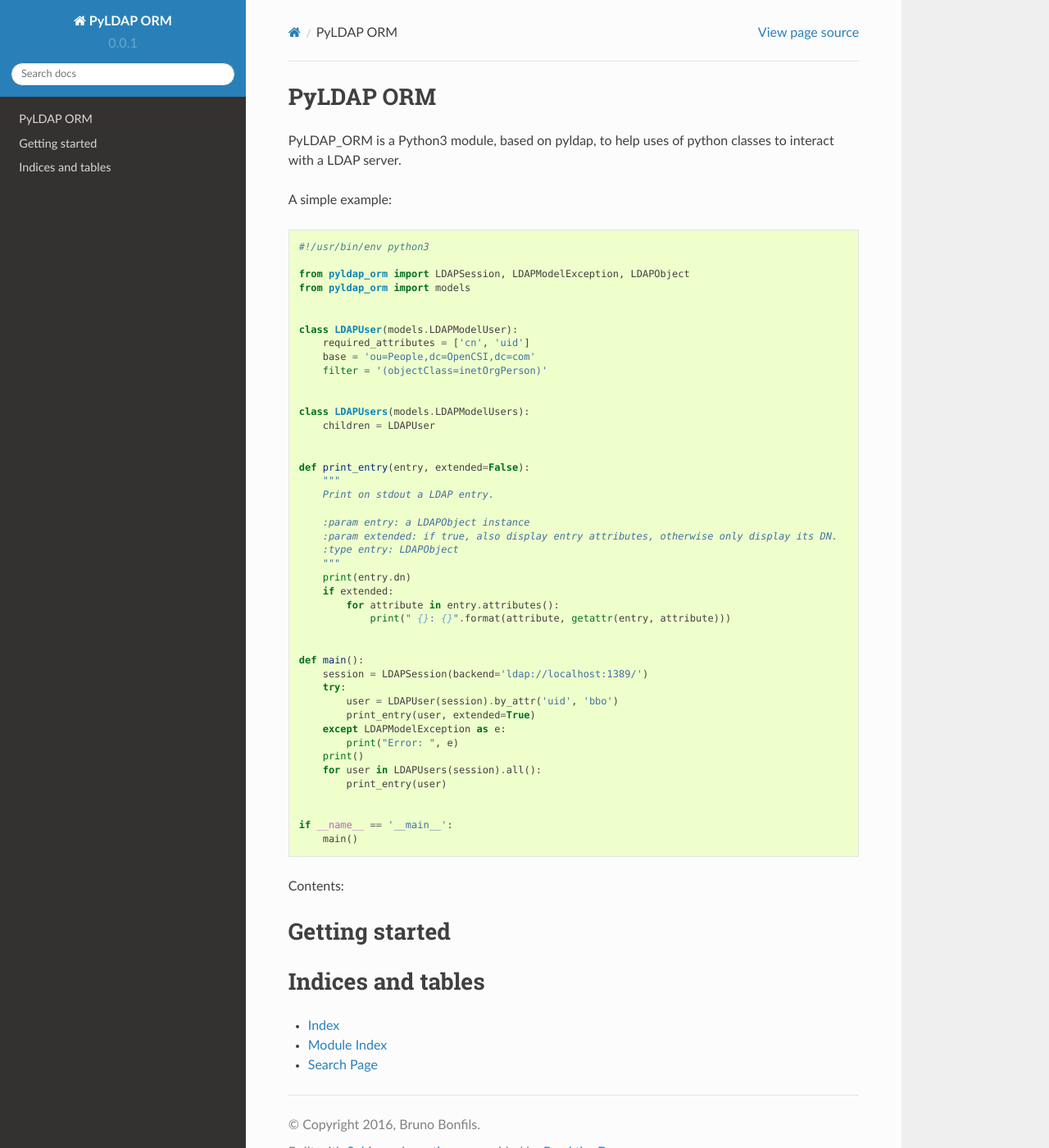
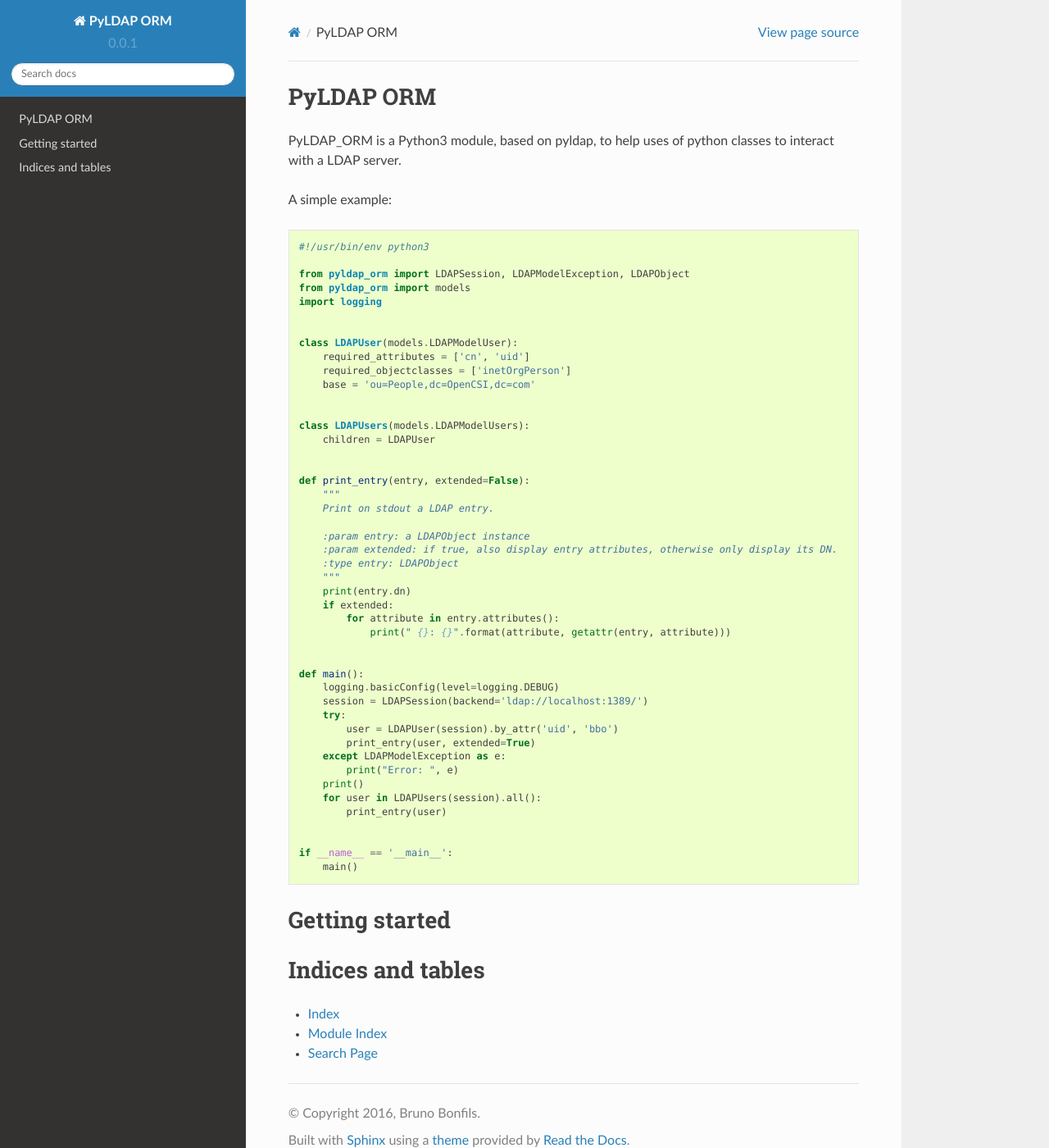
Before and after one commit to asyd/pyldap_orm, a Sphinx documentation site: the page built from doc/index.rst, in a window 1280 px wide and 1400 px high. Shown: the whole window at 82% size. Built offline with Sphinx 7.4.7 and the Read the Docs theme 2.0.0, drawn with Linux system fonts in a browser that asks for light colours.

Commit message:
Improve doc

```diff
--- a/doc/index.rst
+++ b/doc/index.rst
@@ -14,12 +14,13 @@
 
    from pyldap_orm import LDAPSession, LDAPModelException, LDAPObject
    from pyldap_orm import models
+   import logging
 
 
    class LDAPUser(models.LDAPModelUser):
        required_attributes = ['cn', 'uid']
+       required_objectclasses = ['inetOrgPerson']
        base = 'ou=People,dc=OpenCSI,dc=com'
-       filter = '(objectClass=inetOrgPerson)'
 
 
    class LDAPUsers(models.LDAPModelUsers):
@@ -41,6 +42,7 @@
 
 
    def main():
+       logging.basicConfig(level=logging.DEBUG)
        session = LDAPSession(backend='ldap://localhost:1389/')
        try:
            user = LDAPUser(session).by_attr('uid', 'bbo')
--- /dev/null
+++ b/doc/modules/models.rst
@@ -0,0 +1,2 @@
+.. automodule:: pyldap_orm.models
+    :members:
```
Also changed, not shown: other parts of doc/index.rst (+0 -6 lines), doc/modules/core.rst (renamed from doc/core.rst).
